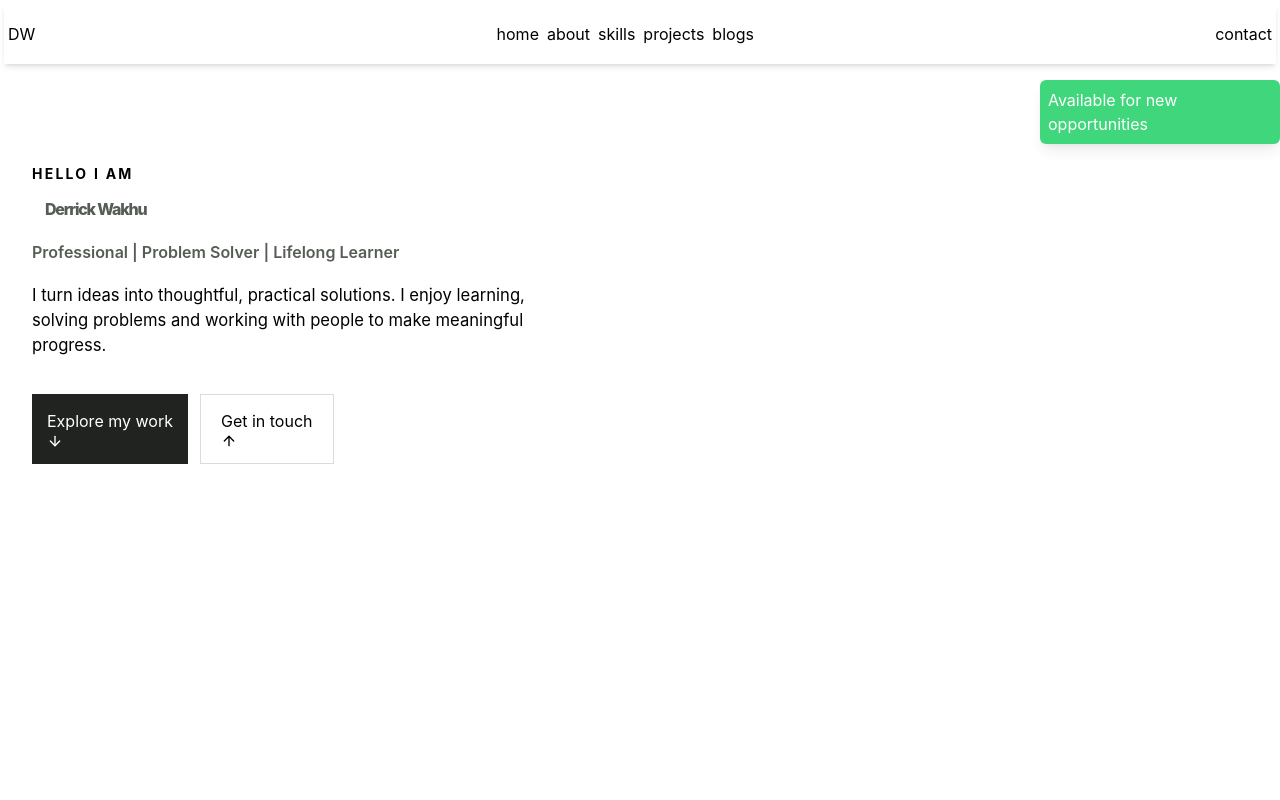
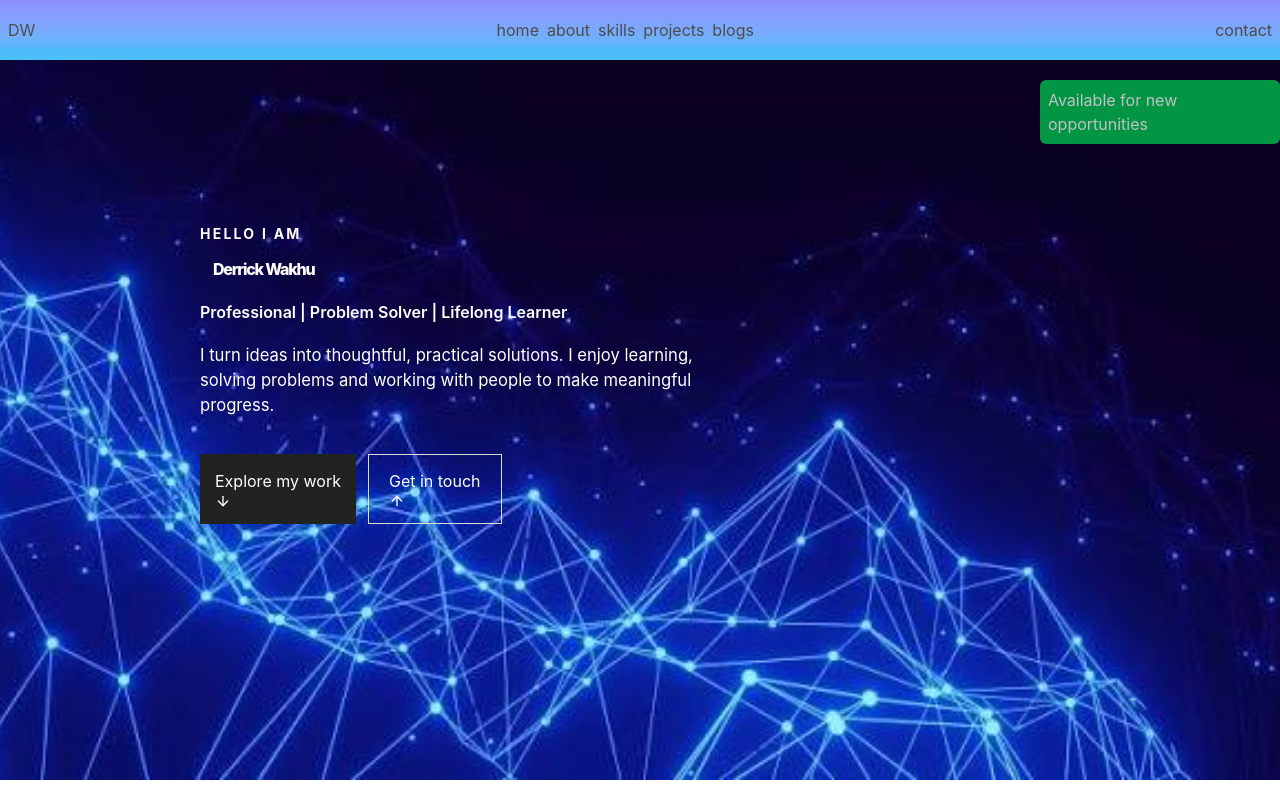
Before and after one commit to georgewakhu270/georgewakhu270.github.io, a React (Vite) app in the folder portfolio/: page / in a window 1280 px wide. Shown: the top 800 px of the page. Built offline with nearby package versions, Linux system fonts and the light colour scheme.

Commit message:
added backgrounds

```diff
--- a/portfolio/src/App.jsx
+++ b/portfolio/src/App.jsx
@@ -1,9 +1,9 @@
 import { SiX } from "@icons-pack/react-simple-icons";
 import { Mail, ArrowDown, ArrowUp } from "lucide-react"
 import { useEffect, useRef, useState } from "react";
-import { FaLinkedin, FaWhatsapp, FaGithub } from 'react-icons/fa'
+import { FaLinkedin, FaWhatsapp, FaGithub } from 'react-icons/fa';
 import ItemSpan from "./assets/elements/ItemSpan";
-import computer from "./assets/computer.jpg"
+import computer from "./assets/computer.jpg";
 
 function App() {
 
@@ -28,9 +28,13 @@ function App() {
 
 
   return (
+
     <div className="flex flex-col scroll-smooth">
-      <header className="flex  m-1 sticky top-0 justify-between h-15 items-center bg-white shadow-md z-50 sticky-header p-1">
+
+      <header className="flex  p-2 sticky top-0 justify-between h-15 items-center bg-white shadow-md z-50 sticky-header p-1 bg-linear-to-t from-sky-500 to-indigo-500 opacity-70">
+
         <a href="#home">DW</a>
+
         <div className="flex justify-center align-center gap-2">
           <a href="#home">home</a>
           <a href="#about">about</a>
@@ -38,57 +42,85 @@ function App() {
           <a href="#projects">projects</a>
           <a href="#blogs">blogs</a>
         </div>
+
         <a href="#contacts">contact</a>
+
       </header>
-      <section ref={homeref} className="w-full min-h-[90vh] relative" id="home">
+
+      <section ref={homeref} className={`w-full min-h-[90vh] relative bg-no-repeat bg-cover bg-center`} id="home">
         <div className="sticky top-20 right-8 z-10 flex justify-end">
+
           <div className={`pointer-events-auto flex bg-green-500 text-white p-2 rounded-md w-60 transition-all shadow-lg transform hover:scale-105 duration-500 ease-out ${showBadge ? "opacity-75 translate-y-0 scale-100" : "opacity-0 -translate-y-5 scale-95"} `}>
             <p>Available for new opportunities</p>
           </div>
+
         </div>
-        <div className="m-8">
+
+        <div className="m-8 text-white md:mx-50 md:mt-25">
+
           <h1 className="tracking-[.16em] font-bold text-sm">HELLO I AM</h1>
-          <h1 className="tracking-[-.075em] font-[800] text-[#555d55] m-[13px]">Derrick Wakhu</h1>
-          <h1 className="mt-[19px] font-[600] text-[#555d55]">Professional | Problem Solver | Lifelong Learner</h1>
+          <h1 className="tracking-[-.075em] font-[800] text-beige m-[13px]">Derrick Wakhu</h1>
+          <h1 className="mt-[19px] font-[600] text-beige">Professional | Problem Solver | Lifelong Learner</h1>
           <h1 className="max-w-[550px] mt-[19px] text-[1.04rem] leading-1.8">I turn ideas into thoughtful, practical solutions. I enjoy learning, solving problems and working with people to make meaningful progress.</h1>
+
           <div className="mt-9 flex flex-wrap items-center gap-3">
             <a href="#projects" className="bg-[#20231f] text-white p-[15px] hover:translate-y-[-2px]">Explore my work <ArrowDown size={16} /></a>
             <a href="mailto:georgewakhu270@gmail.com" className="border border-[#d9ddd6] border-solid px-[20px] py-[14px] hover:translate-y-[-2px]">Get in touch <ArrowUp size={16} /></a>
           </div>
+
         </div>
+
       </section>
 
       <section className="w-full min-h-[70vh]" id="about">
+
         <ItemSpan text="ABOUT" />
+
         <div className="p-5 flex flex-col sm:flex-row sm:items-center gap-6">
+
           <div className="w-full sm:w-1/2">
+
             <img src={computer} className="w-full sm:h-[70vh] border-none rounded-lg shadow-md object-cover" alt="computer"/>
+
           </div>
+
           <div className="p-2 w-full sm:w-1/2">
+
             <div className="text-justify sm:p-3 flex flex-col justify-center space-y-4">
+
               <div className="">
                 <p>
                   I am a full stack developer and data scientist who passionate about building clean, accessible and fast web experiences. I focus on bridging the gap between design and scalable code.
                 </p>
               </div>
+
               <div className="">
+
                 <p>
                   I am a computer scientist who is a graduate of Kenyatta University. I have worked with various technologies like python, javascript and PHP to design user interactive and responsive applications to users.
                   My experience using this technologies have allowed me to pay closer attention to best techniques of building applications.
                 </p>
+
               </div>
+
               <div className="">
+
                 <p>
                   When not working in tech, I enjoy evenings reading a book, going on hike or watching a movie.
                 </p>
+
               </div>
+
               <div className="">
-                <p>I’m currently open to full-time roles and freelance projects. Feel free to reach out via email or check out my work below!</p>
+
+                <p>
+                  I’m currently open to full-time roles and freelance projects. Feel free to reach out via email or check out my work below!
+                </p>
+
               </div>
             </div>
           </div>
         </div>
-
 
       </section>
 
--- a/portfolio/src/index.css
+++ b/portfolio/src/index.css
@@ -1 +1,5 @@
 @import "tailwindcss";
+
+#home {
+    background-image: url('./assets/images.jpg');
+}
```
Also changed, not shown: portfolio/src/assets/images.jpg (added), portfolio/src/assets/images1.jpg (added).
